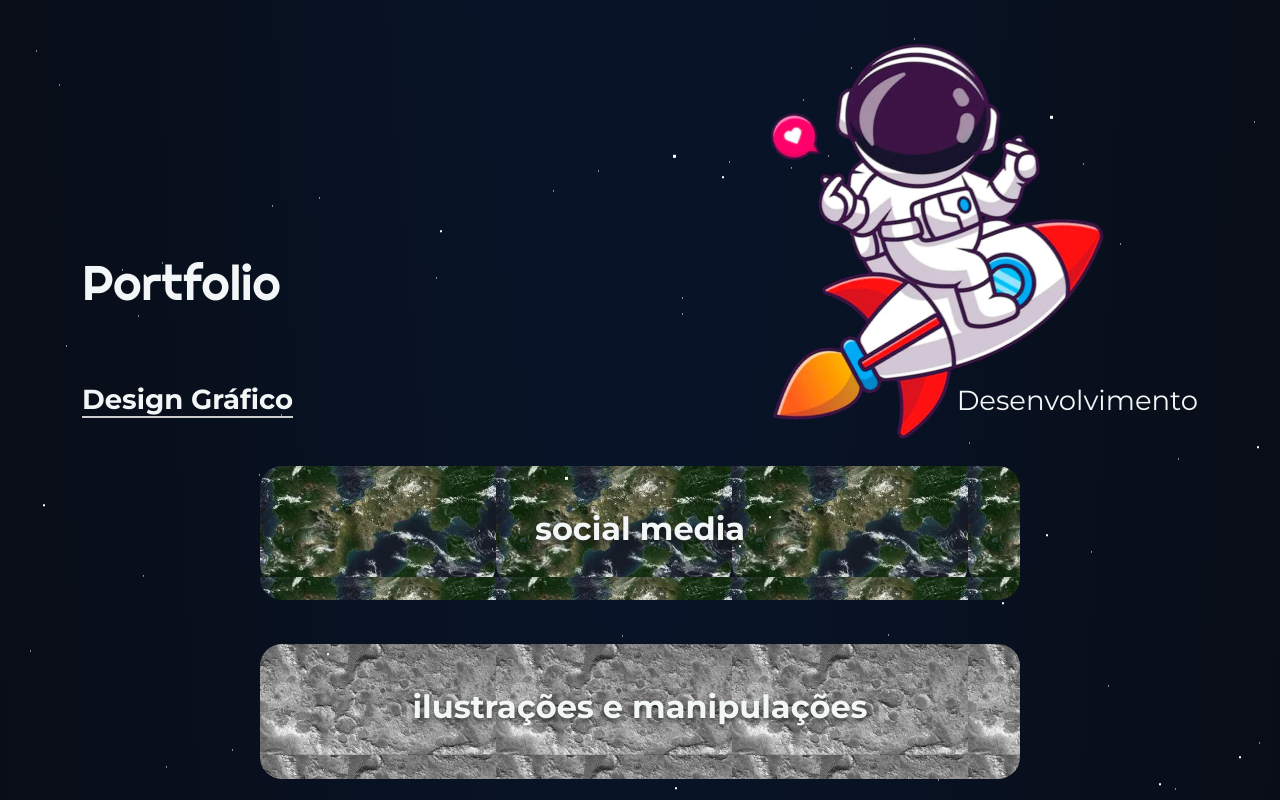
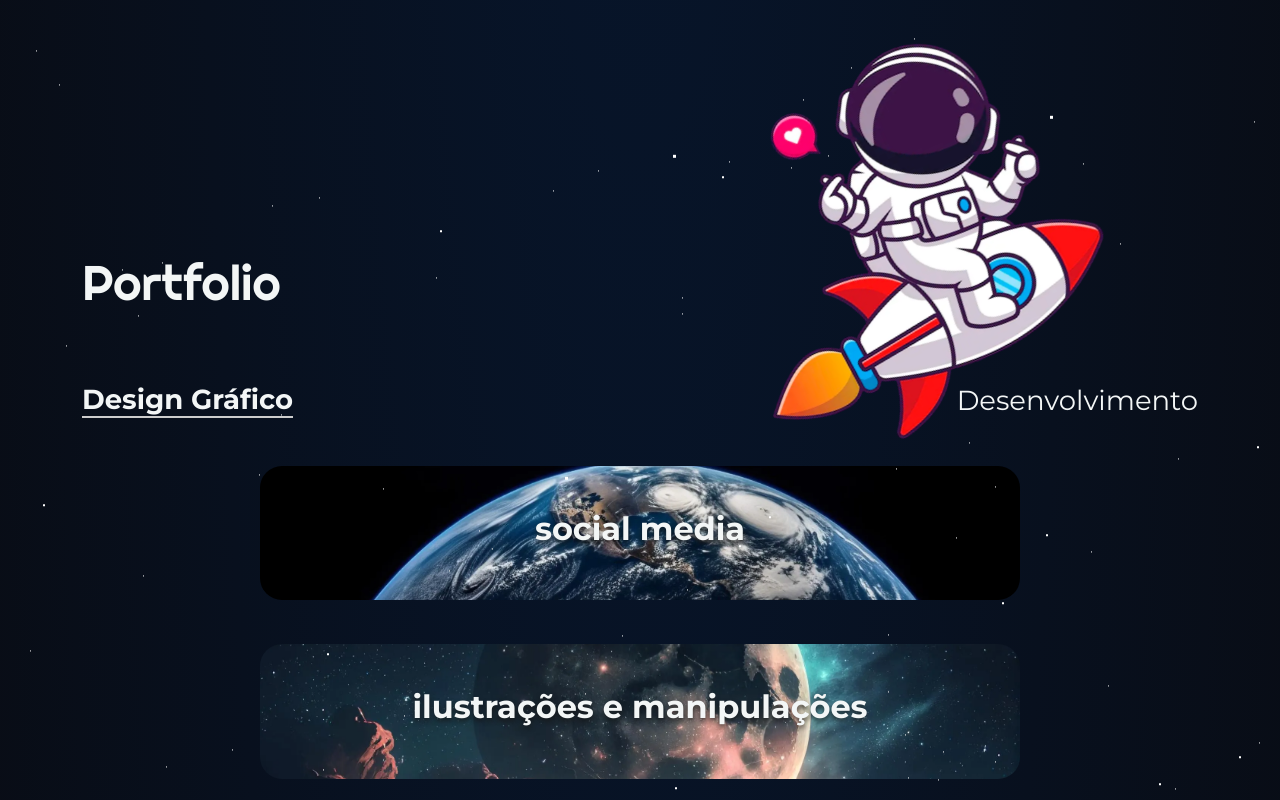
Before and after one commit to GabFiterman/webearts, a React (Vite) app: page / in a window 1280 px wide. Both pictures are taken after a click on the element "Design Gráfico". Shown: the part 1050-1850 px from the top of the page. Built offline with nearby package versions, Linux system fonts and the light colour scheme; no server answers; a web font is replaced by a local one.

Commit message:
minor: style and refferences ajusts

```diff
--- a/src/routes/Routes.jsx
+++ b/src/routes/Routes.jsx
@@ -1,5 +1,4 @@
 import Root from "../pages/Root";
-import Project from "../pages/Project";
 import DevProject from "../pages/DevProject";
 import DesignProjectSocialMedia from "../pages/DesignProjectSocialMedia";
 import DesignProjectIlustracoes from "../pages/DesignProjectIlustracoes";
@@ -12,10 +11,6 @@ export default function Routes() {
     {
       path: "/",
       element: <Root />,
-    },
-    {
-      path: "/portfolio/:id",
-      element: <Project />,
     },
     {
       path: "/portfolio/dev-projects/:id",
--- a/src/scss/portfolioDesign.scss
+++ b/src/scss/portfolioDesign.scss
@@ -2,6 +2,9 @@
     padding: 2em 0;
     max-width: 80vw;
     border-radius: 1em;
+    background-size: cover;
+    background-position: center;
+    cursor: pointer;
 
     &:not(:first-child) {
         margin-top: 2em;
--- a/src/scss/services.scss
+++ b/src/scss/services.scss
@@ -89,6 +89,7 @@
     padding: .3rem .85rem;
     border-radius: .75rem;
     font-size: 1.25em;
+    border-bottom: .25em solid white;
 }
 
 .design {
@@ -96,6 +97,7 @@
     color: $color-design-secondary;
     height: 20vh;
     min-width: 50vw;
+    border-color: $color-text-highlight;
 }
 
 .desenvolvimento {
@@ -103,6 +105,7 @@
     color: $color-dev-secondary;
     height: 30vh;
     min-width: 65vw;
+    border-color: $color-design-main;
 }
 
 @media (min-width: 768px) {
```
Also changed, not shown: public/img/portfolio/Texture_Category_Earth.webp, public/img/portfolio/Texture_Category_Moon.webp.
